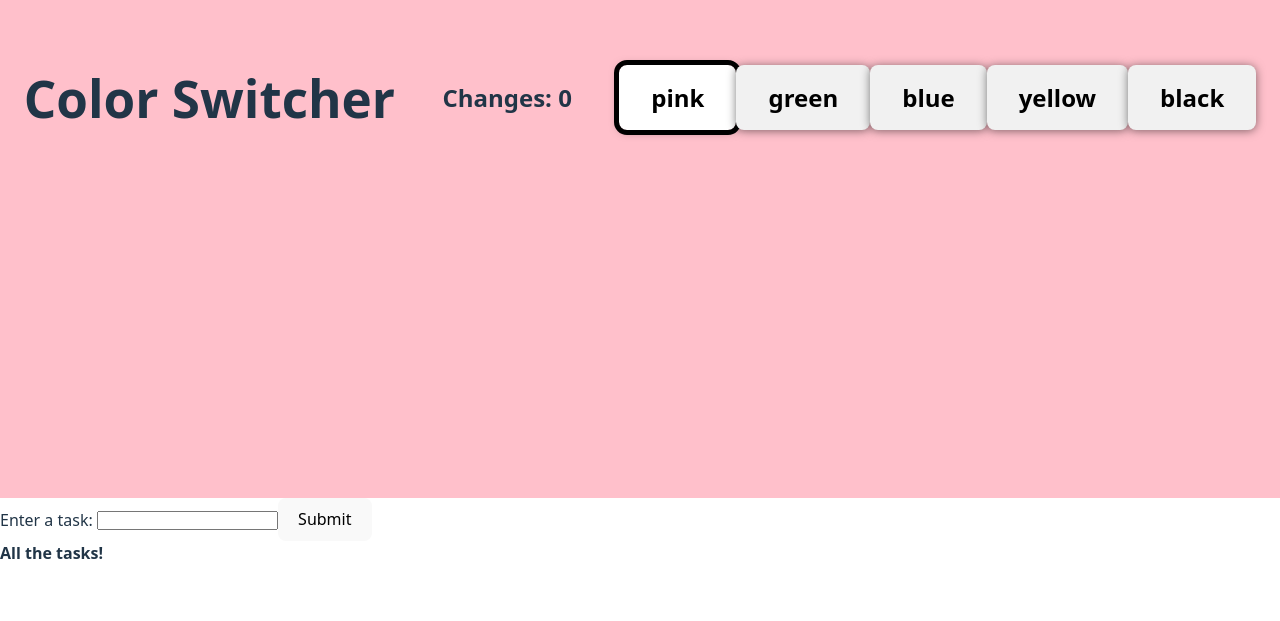
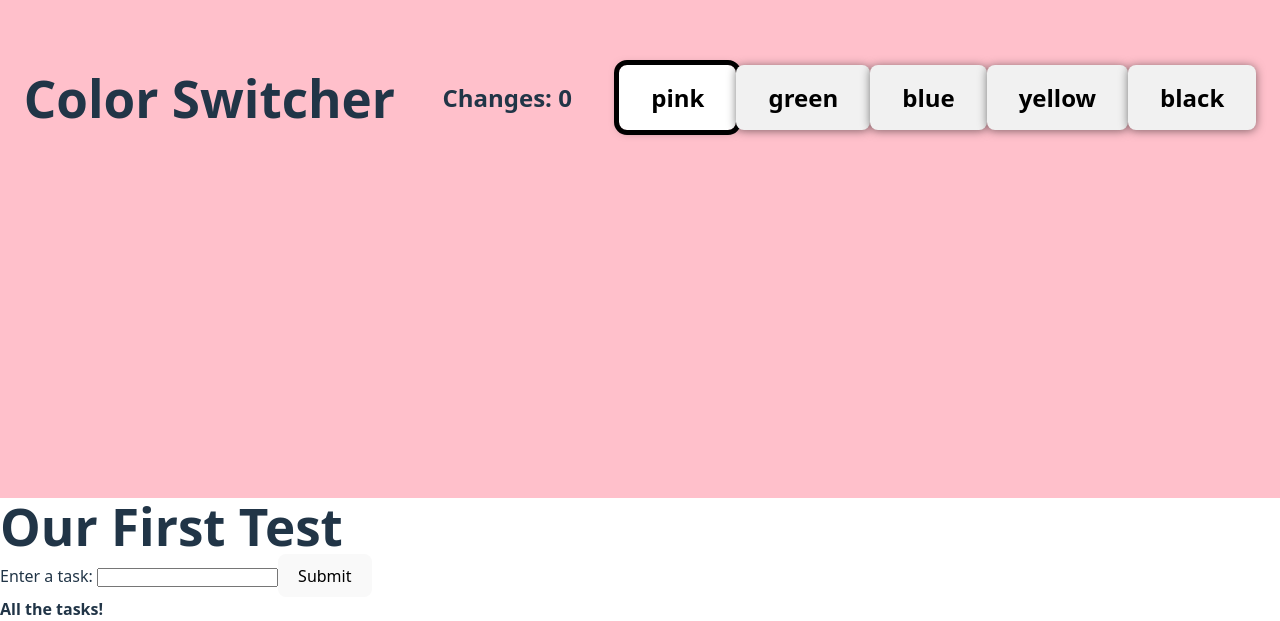
Before and after one commit to karnVen/OdinProject_React, a React (Vite) app in the folder 02_react_app/: page / in a window 1280 px wide. Shown: the part 7394-8015 px from the top of the page. Before the commit the page ends 7959 px from the top, so only its background shows below. Built offline with nearby package versions, Linux system fonts and the light colour scheme.

Commit message:
intitial setup for testing by the we are using Vitest

```diff
--- a/02_react_app/src/App.jsx
+++ b/02_react_app/src/App.jsx
@@ -1,6 +1,6 @@
 import { useState } from 'react'
 import reactLogo from './assets/react.svg'
-import viteLogo from '/vite.svg'
+//import viteLogo from '/vite.svg'
 import './Ass.css'
 
 const COLORS = ["pink", "green", "blue", "yellow", "black"];
@@ -54,10 +54,12 @@ export function App() {
 
 // App.jsx
 
-export const App2 = () => <h1>Our First Test</h1>;
+// src/App.jsx
+export function App2() { // <--- Notice the word "export" here
+  return <h1>Our First Test </h1>;
+}
 
-
-
+export default App2;
 // function App() {
 //   const [count, setCount] = useState(0)
 
--- a/02_react_app/src/main.jsx
+++ b/02_react_app/src/main.jsx
@@ -13,10 +13,11 @@ import { P06A2F1 ,P06A2F2} from './P06_A2.jsx'
 import { P07F1,P07A1F1 ,P07A1F2} from './P07.jsx'
 import { P08F1,P08F2,P08A1F1,P08A1F2,P08A1F3,P08A1F4} from './P08.jsx'
 import { P09F1 ,Image} from './P09.jsx'
-import {App} from './App.jsx'
+import {App,App2} from './App.jsx'
 import { P10F1,P10F3,P10A3,Menu } from './P10.jsx'
 import {P12F1,P12F2,P12F3,P12F4,P12A3} from './P12.jsx'
 import {P13F2} from './P13.jsx'
+
 createRoot(document.getElementById('root')).render(
   <StrictMode>
 
@@ -64,6 +65,7 @@ createRoot(document.getElementById('root')).render(
 
     <Image/>
     <App/>
+    <App2/>
  {/* <P13F1/> */}
   <P13F2/>
 
```
Also changed, not shown: 1 other file (tests, documents, lock files or other folders).
